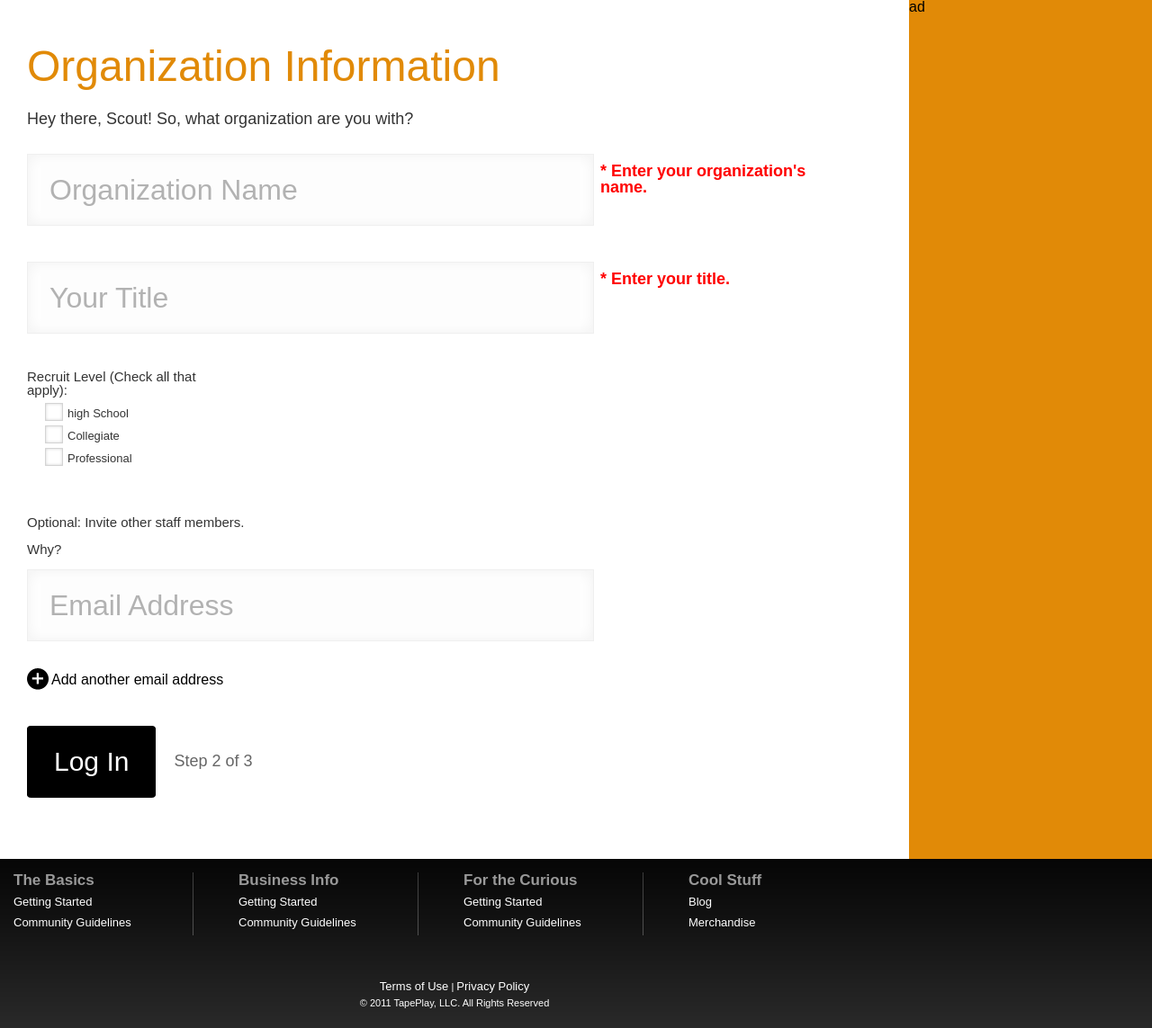
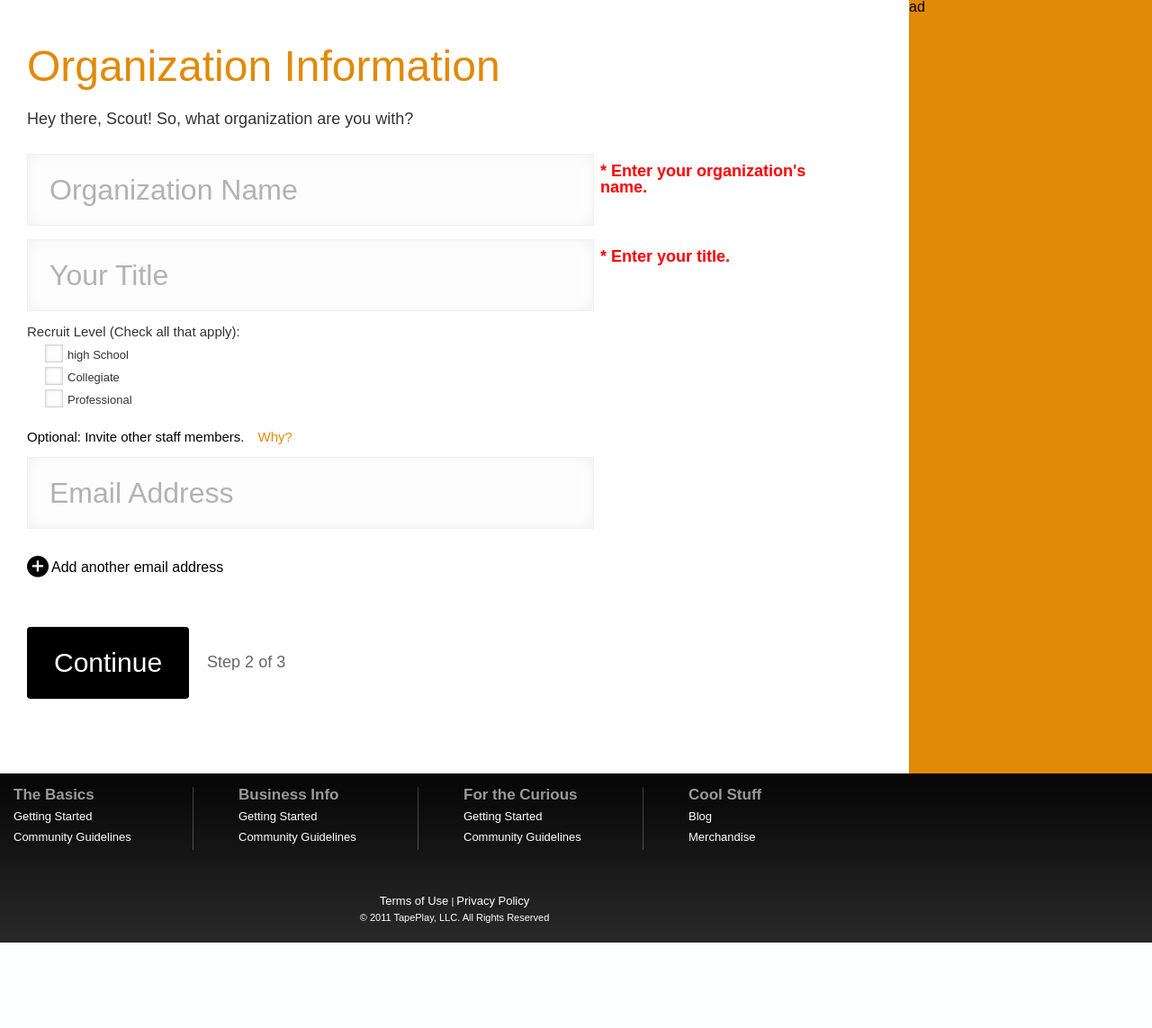
Before and after one commit to dasfisch/tapeplay, a PHP site: the page made by templates/scoutsignup2.php in a window 1280 px wide. Shown: the part 76-1219 px from the top of the page at 90% size. After the commit the page ends 1124 px from the top, so only its background shows below. Run offline with PHP 8.4, Linux system fonts and the light colour scheme; the template is opened without the code that fills it, so the values that code supplies are empty.

Commit message:
Fix for ticket:34

```diff
--- a/css/tapeplay.css
+++ b/css/tapeplay.css
@@ -828,19 +828,21 @@ a {
 }
 
 #tapeplay #main .input {
-    margin-bottom: 40px;
+    margin-bottom: 15px;
     overflow: hidden;
     width: 100%;
 }
 
 #tapeplay #main .input .why {
-    color: #333;
     display: block;
     float: left;
     font-size: 15px;
     margin-bottom: 15px;
     margin-right: 15px;
-    width: 500px;
+}
+
+#tapeplay #main .input a.why {
+    margin-right: 500px;
 }
 
 #tapeplay #main .input.last {
@@ -875,7 +877,7 @@ a {
 
 #tapeplay #main .option {
     float: left;
-    margin-bottom: 50px;
+    margin-bottom: 20px;
     overflow: hidden;
     /*width: 100%;*/
 }
@@ -1246,6 +1248,11 @@ a {
     width: 20%;
 }
 
+#tapeplay #main #coachForm #options .option.scoutSingle {
+    float: left;
+    width: 50%;
+}
+
 #tapeplay #main #coachForm #options .option .header {
     color: #333;
     font-size: 15px;
@@ -1258,6 +1265,7 @@ a {
 
 #tapeplay #main #coachForm .input .addAnother {
     float: left;
+    margin-bottom: 40px;
     margin-top: 30px;
     width: 400px;
 }
--- a/templates/scoutsignup2.php
+++ b/templates/scoutsignup2.php
@@ -23,7 +23,7 @@
             <p class="error">* Enter your title.</p>
         </div>
         <div id="options">
-            <div class="option">
+            <div class="option scoutSingle">
                 <p class="header">Recruit Level (Check all that apply):</p>
                 <div class="checkbox">
                     <div class="box">
@@ -80,7 +80,7 @@
             <div class="bottomLeft whiteBg"></div>
             <div class="bottomRight whiteBg"></div>
             <div class="middle">
-                <input type="submit" value="Log In" id="login" class="large black" />
+                <input type="submit" value="Continue" id="continue" class="large black" />
             </div>
         </div>
         <div class="option step">
```
